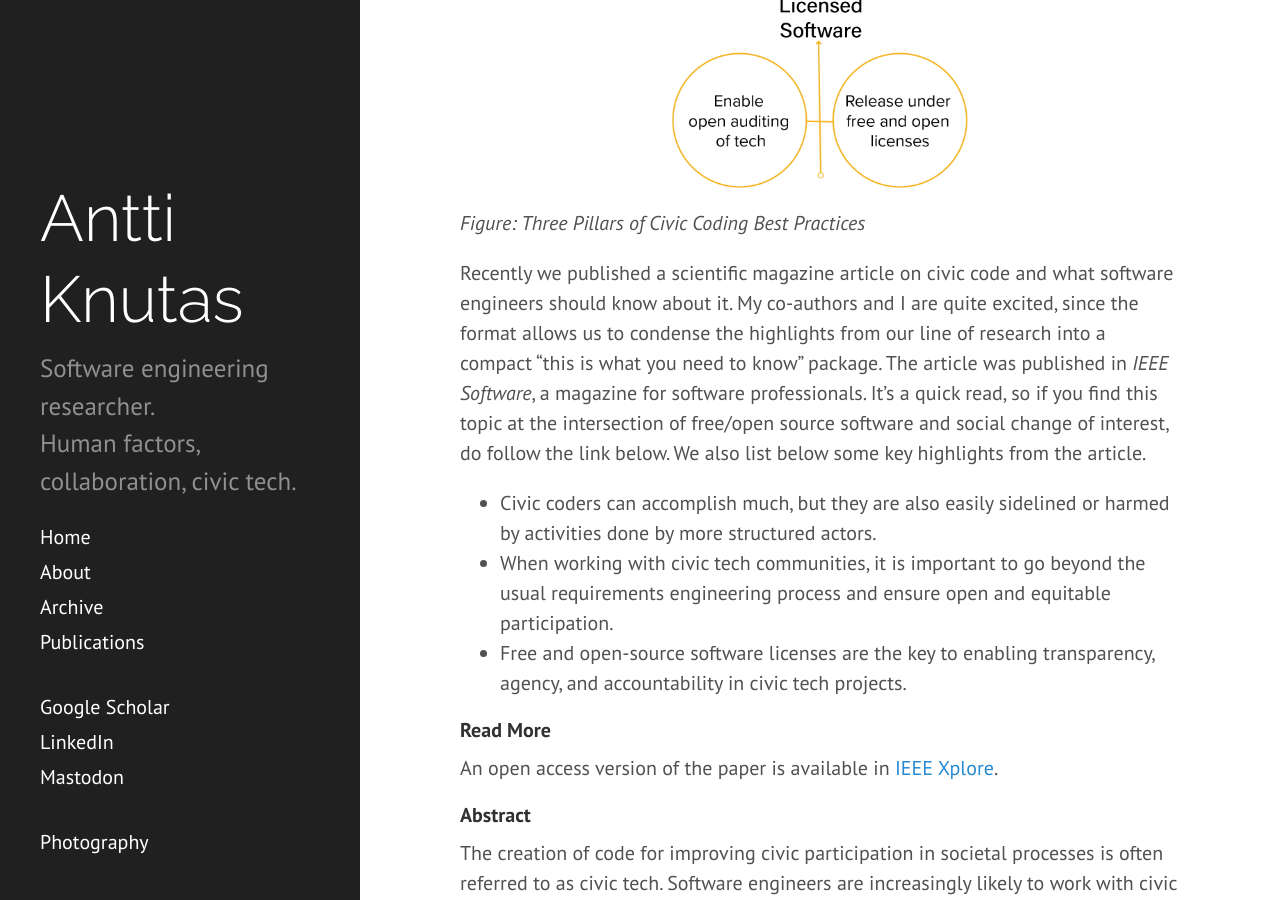
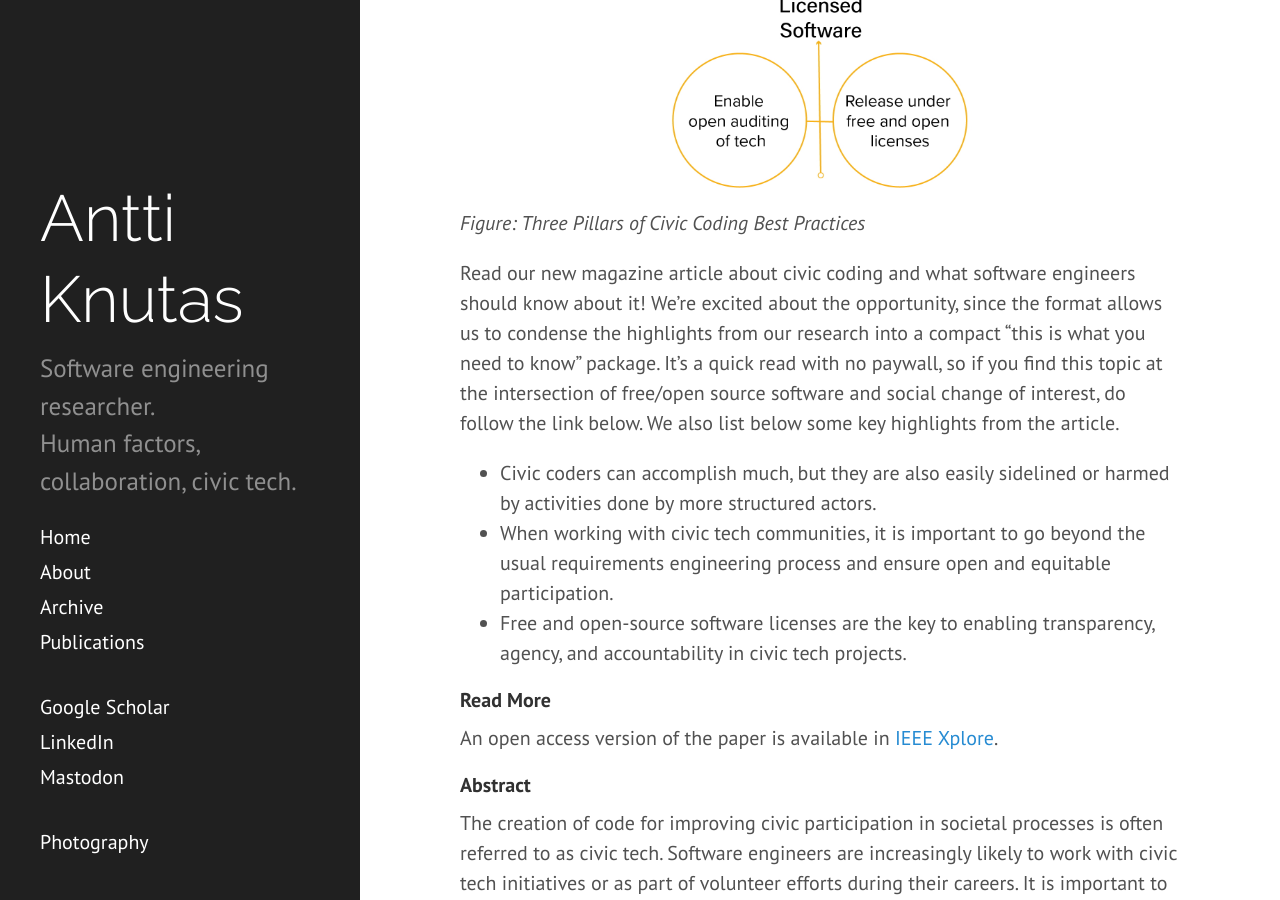
Before and after one commit to aknutas/aknutas.github.io, a Jekyll site: the page built from _posts/2022-10-22-civiccode-lessons.md, in a window 1280 px wide and 900 px high, scrolled down 702 px. Built offline with Jekyll 4.4.1, drawn with Linux system fonts in a browser that asks for light colours.

Commit message:
Update 2022-10-22-civiccode-lessons.md
Updated blog post text

```diff
--- a/_posts/2022-10-22-civiccode-lessons.md
+++ b/_posts/2022-10-22-civiccode-lessons.md
@@ -11,7 +11,7 @@ published: true
 ![Figure: Three Pillars of Civic Coding Best Practices](/assets/img/2022-10-22-civiccode-lessons-pillars.png)
 *Figure: Three Pillars of Civic Coding Best Practices*
 
-Recently we published a scientific magazine article on civic code and what software engineers should know about it. My co-authors and I are quite excited, since the format allows us to condense the highlights from our line of research into a compact "this is what you need to know" package. The article was published in *IEEE Software*, a magazine for software professionals. It's a quick read, so if you find this topic at the intersection of free/open source software and social change of interest, do follow the link below. We also list below some key highlights from the article.
+Read our new magazine article about civic coding and what software engineers should know about it! We're excited about the opportunity, since the format allows us to condense the highlights from our research into a compact "this is what you need to know" package. It's a quick read with no paywall, so if you find this topic at the intersection of free/open source software and social change of interest, do follow the link below. We also list below some key highlights from the article.
 
 - Civic coders can accomplish much, but they are also easily sidelined or harmed by activities done by more structured actors.
 - When working with civic tech communities, it is important to go beyond the usual requirements engineering process and ensure open and equitable participation.
```
